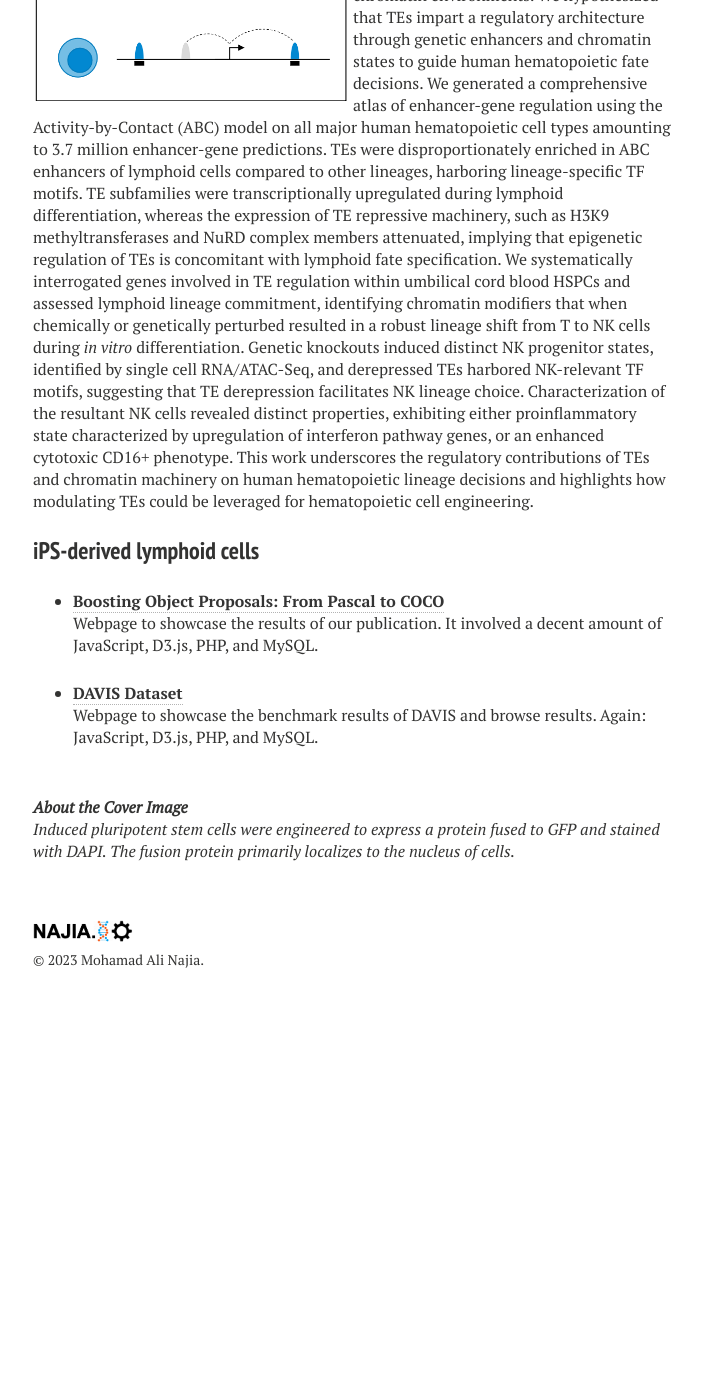
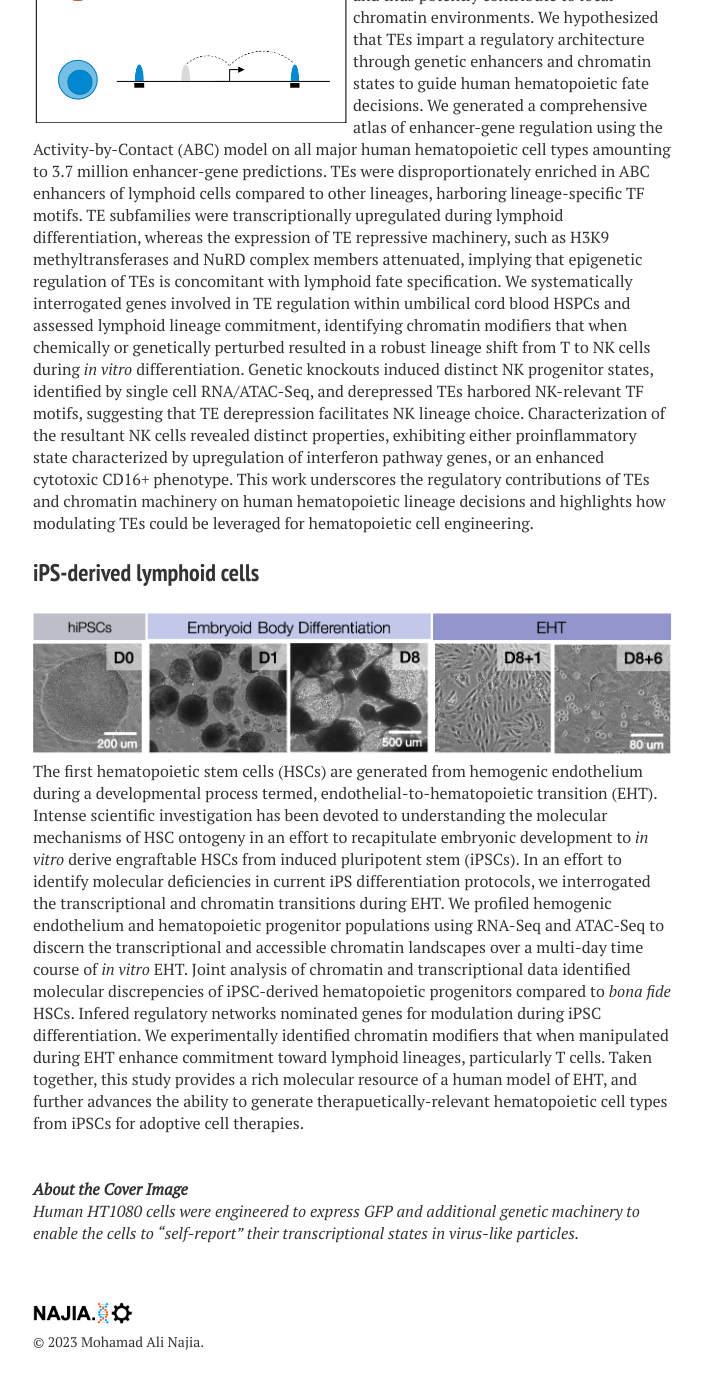
Before and after one commit to mnajia/mnajia.github.io, a Jekyll site: the page built from research.md, in a window 1280 px wide and 1400 px high, scrolled down 1862 px. Shown: the top 1389 px of the window, without its empty margins (287-989 px from the left). Built offline with Jekyll 4.4.1, drawn with Linux system fonts in a browser that asks for light colours; nearby versions of some CDN libraries; before the commit the page ends 2880 px from its top, so only the background shows below that.

Commit message:
first commit

```diff
--- a/research.md
+++ b/research.md
@@ -16,7 +16,7 @@ In my PhD research, I studied multiple layers of gene regulation that underly dy
 
 ### Live-cell transcriptomics via virus-like particles
 
-<div style="width: 25%; float: left;">
+<div style="width: 225px; float: left;">
 <video width="200" height="200" autoplay muted>
   <source src="{{ site.url }}/images/jin_2011_jvirology.mp4" type="video/mp4">
 </video>
@@ -32,18 +32,13 @@ Measuring the transcriptional states of living systems provides insight into the
 
 ### iPS-derived lymphoid cells
 
-* [**Boosting Object Proposals: From Pascal to COCO**](http://www.vision.ee.ethz.ch/~biwiproposals/boosting-coco/)<br>
-Webpage to showcase the results of our publication. It involved a decent amount of JavaScript, D3.js, PHP, and MySQL.
+<img src="{{ site.url }}/images/iPS_EHT_protocol.png" style="width:100%"/>
 
-* [**DAVIS Dataset**](https://graphics.ethz.ch/~perazzif/davis/index.html)<br>
-Webpage to showcase the benchmark results of DAVIS and browse results. Again: JavaScript, D3.js, PHP, and MySQL.
+The first hematopoietic stem cells (HSCs) are generated from hemogenic endothelium during a developmental process termed, endothelial-to-hematopoietic transition (EHT). Intense scientific investigation has been devoted to understanding the molecular mechanisms of HSC ontogeny in an effort to recapitulate embryonic development to <i>in vitro</i> derive engraftable HSCs from induced pluripotent stem (iPSCs). In an effort to identify molecular deficiencies in current iPS differentiation protocols, we interrogated the transcriptional and chromatin transitions during EHT. We profiled hemogenic endothelium and hematopoietic progenitor populations using RNA-Seq and ATAC-Seq to discern the transcriptional and accessible chromatin landscapes over a multi-day time course of <i>in vitro</i> EHT. Joint analysis of chromatin and transcriptional data identified molecular discrepencies of iPSC-derived hematopoietic progenitors compared to <i>bona fide</i> HSCs. Infered regulatory networks  nominated genes for modulation during iPSC differentiation. We experimentally identified chromatin modifiers that when manipulated during EHT enhance commitment toward lymphoid lineages, particularly T cells. Taken together, this study provides a rich molecular resource of a human model of EHT, and further advances the ability to generate therapuetically-relevant hematopoietic cell types from iPSCs for adoptive cell therapies.
 
 
 
-
-
-
-<br />
+<br /><br />
 <b><em>About the Cover Image</em></b>
 <br />
-<em>Induced pluripotent stem cells were engineered to express a protein fused to GFP and stained with DAPI. The fusion protein primarily localizes to the nucleus of cells.</em>
+<em>Human HT1080 cells were engineered to express GFP and additional genetic machinery to enable the cells to "self-report" their transcriptional states in virus-like particles.</em>
```
Also changed, not shown: images/iPS_EHT_protocol.png (added).
